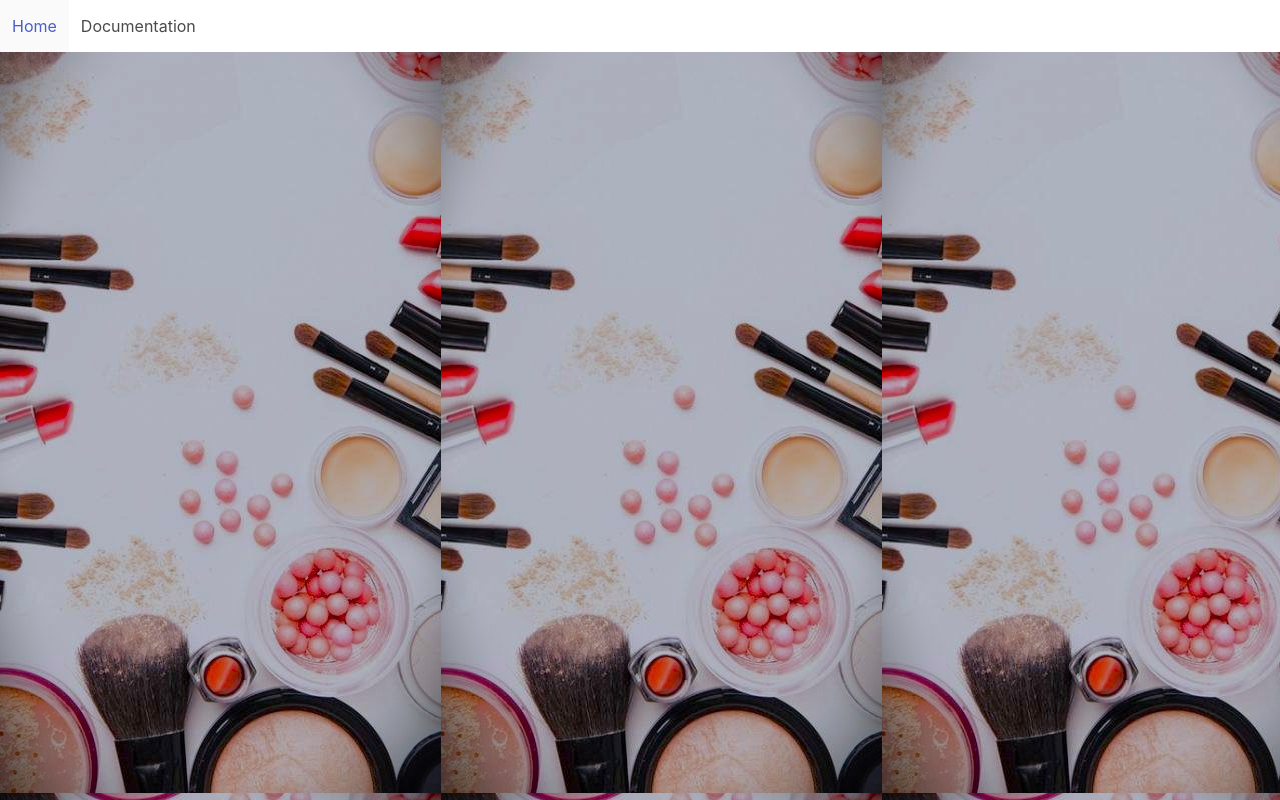
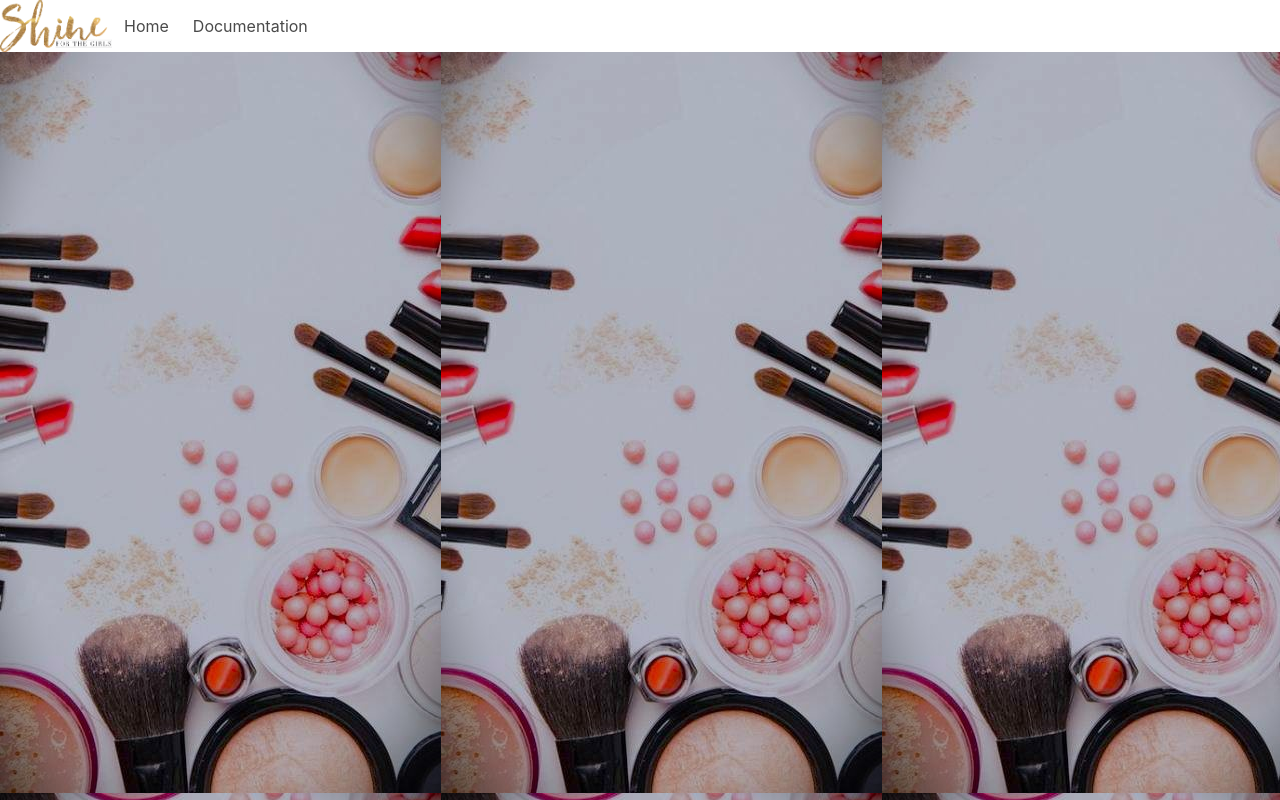
Before and after one commit to chethan1996/beauty-salon, a React (Create React App) app: page / in a window 1280 px wide. Built offline with nearby package versions, Linux system fonts and the light colour scheme.

Commit message:
Add logo to navbar

```diff
--- a/src/components/navbar/Navbar.jsx
+++ b/src/components/navbar/Navbar.jsx
@@ -1,4 +1,6 @@
 import React from "react";
+import shineLogo from "../../img/shine_logo.png"
+
 
 export default function Navbar() {
   const [isActive, setisActive] = React.useState(false);
@@ -6,6 +8,7 @@ export default function Navbar() {
     <>
     <nav className="navbar" role="navigation" aria-label="main navigation">
     <div className="navbar-brand">
+    <img src={shineLogo} width="112" height="28" alt="Shine:For the girls"></img>
       <button
         onClick={() => {
           setisActive(!isActive);
@@ -25,8 +28,8 @@ export default function Navbar() {
       className={`navbar-menu ${isActive ? "is-active" : ""}`}
     >
       <div className="navbar-start">
-        <a className="navbar-item">Home</a>
-        <a className="navbar-item">Documentation</a>
+        <a className="navbar-item" href="#">Home</a>
+        <a className="navbar-item" href="#">Documentation</a>
       </div>
     </div>
 </nav>
```
Also changed, not shown: src/img/shine_logo.png (added).
